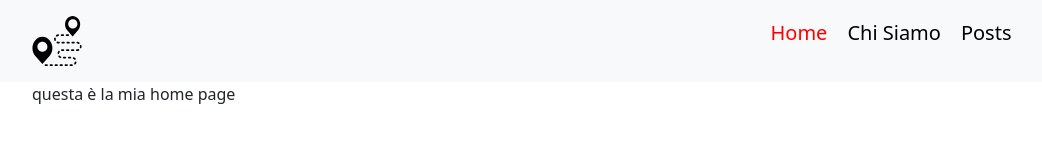
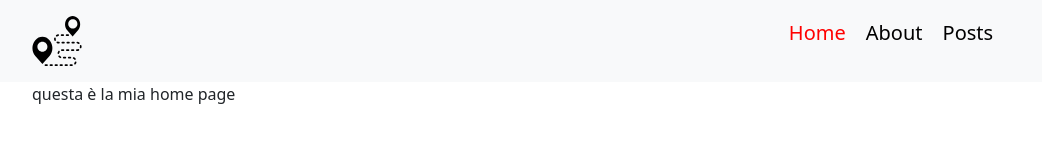
Before and after one commit to Giunta-Giovanni/react-router, a React (Vite) app: page / in a window 1280 px wide. Shown: the top 160 px of the page, without its empty margins (50-1092 px from the left). Built offline with nearby package versions, Linux system fonts and the light colour scheme.

Commit message:
[feat] Pass links from Header to Navbar component via props and render dynamically with map

```diff
--- a/src/components/Header.jsx
+++ b/src/components/Header.jsx
@@ -1,5 +1,11 @@
 import NavBar from "./NavBar";
 import Logo from "./Logo";
+
+const links = [
+    { id: 1, text: 'Home', url: '/' },
+    { id: 2, text: 'About', url: '/about' },
+    { id: 3, text: 'Posts', url: '/posts' },
+];
 
 export default function Header() {
 
@@ -11,7 +17,7 @@ export default function Header() {
                         <Logo />
                     </div>
                     <div className="col box-nav">
-                        <NavBar />
+                        <NavBar links={links} />
                     </div>
                 </div>
             </div>
--- a/src/components/NavBar.jsx
+++ b/src/components/NavBar.jsx
@@ -1,17 +1,19 @@
 import { NavLink } from "react-router-dom"
-export default function NavBar() {
+export default function NavBar(props) {
+    const { links } = props
+    console.log(links)
     return (
         <nav>
             <ul>
-                <li className="page-link">
-                    <NavLink to="/">Home</NavLink>
-                </li>
-                <li className="page-link">
-                    <NavLink to="/about">Chi Siamo</NavLink>
-                </li>
-                <li className="page-link">
-                    <NavLink to="/posts">Posts</NavLink>
-                </li>
+                {links.map(link => (
+                    <li key={link.id} className="page-link">
+                        <NavLink to={link.url}>{link.text}</NavLink>
+
+
+                    </li>
+
+                ))}
+
             </ul>
         </nav>
 
```
